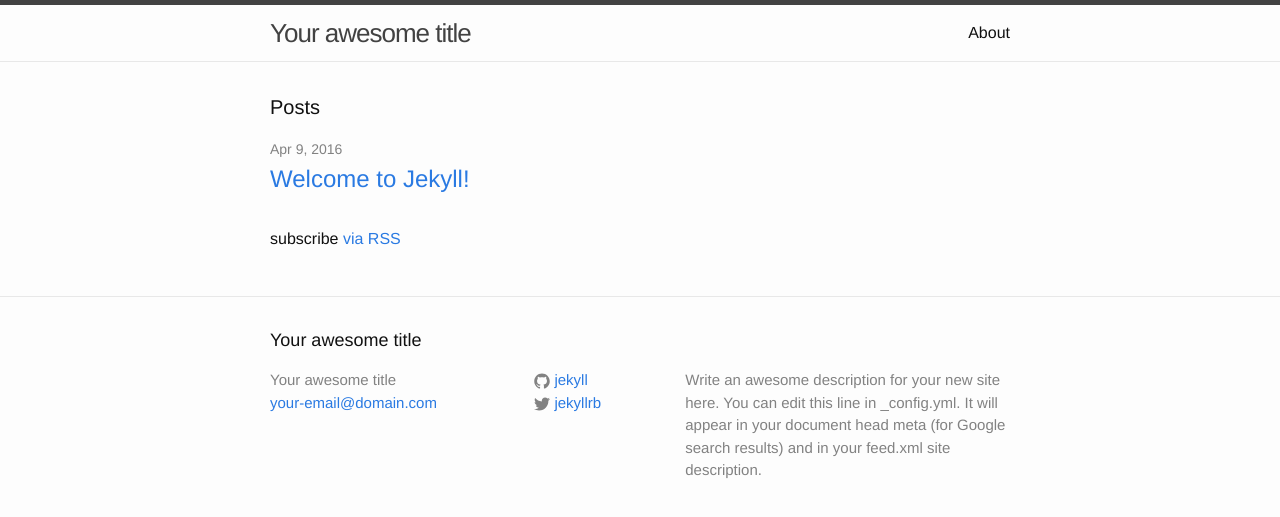
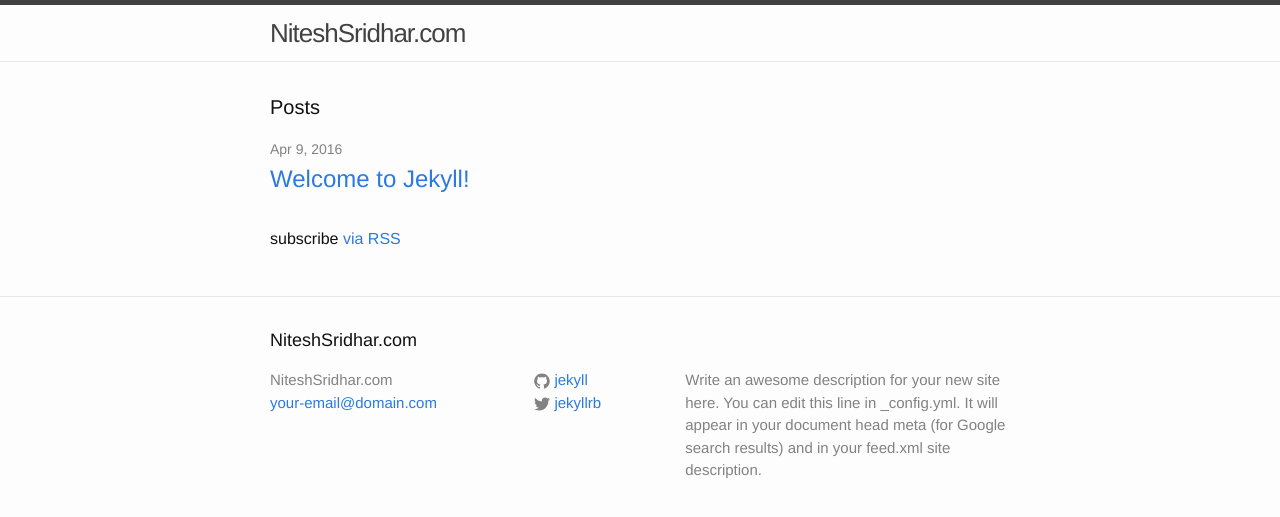
Before and after one commit to peanutscratch/MySite, a Jekyll site: the page built from MySite/index.html, in a window 1280 px wide. Shown: the top 517 px of the page. Built offline with Jekyll 4.4.1, drawn with Linux system fonts in a browser that asks for light colours.

Commit message:
CSS change
changed url, header settings, etc.

```diff
--- a/MySite/_config.yml
+++ b/MySite/_config.yml
@@ -6,14 +6,14 @@
 # 'jekyll serve'. If you change this file, please restart the server process.
 
 # Site settings
-title: Your awesome title
+title: NiteshSridhar.com
 email: your-email@domain.com
 description: > # this means to ignore newlines until "baseurl:"
   Write an awesome description for your new site here. You can edit this
   line in _config.yml. It will appear in your document head meta (for
   Google search results) and in your feed.xml site description.
-baseurl: "" # the subpath of your site, e.g. /blog
-url: "http://yourdomain.com" # the base hostname & protocol for your site
+baseurl: "/MySite/MySite" # the subpath of your site, e.g. /blog
+url: "http://peanutscratch.github.io" # the base hostname & protocol for your site
 twitter_username: jekyllrb
 github_username:  jekyll
 
--- a/MySite/_includes/header.html
+++ b/MySite/_includes/header.html
@@ -5,21 +5,7 @@
     <a class="site-title" href="{{ site.baseurl }}/">{{ site.title }}</a>
 
     <nav class="site-nav">
-      <a href="#" class="menu-icon">
-        <svg viewBox="0 0 18 15">
-          <path fill="#424242" d="M18,1.484c0,0.82-0.665,1.484-1.484,1.484H1.484C0.665,2.969,0,2.304,0,1.484l0,0C0,0.665,0.665,0,1.484,0 h15.031C17.335,0,18,0.665,18,1.484L18,1.484z"/>
-          <path fill="#424242" d="M18,7.516C18,8.335,17.335,9,16.516,9H1.484C0.665,9,0,8.335,0,7.516l0,0c0-0.82,0.665-1.484,1.484-1.484 h15.031C17.335,6.031,18,6.696,18,7.516L18,7.516z"/>
-          <path fill="#424242" d="M18,13.516C18,14.335,17.335,15,16.516,15H1.484C0.665,15,0,14.335,0,13.516l0,0 c0-0.82,0.665-1.484,1.484-1.484h15.031C17.335,12.031,18,12.696,18,13.516L18,13.516z"/>
-        </svg>
-      </a>
 
-      <div class="trigger">
-        {% for my_page in site.pages %}
-          {% if my_page.title %}
-          <a class="page-link" href="{{ my_page.url | prepend: site.baseurl }}">{{ my_page.title }}</a>
-          {% endif %}
-        {% endfor %}
-      </div>
     </nav>
 
   </div>
```
